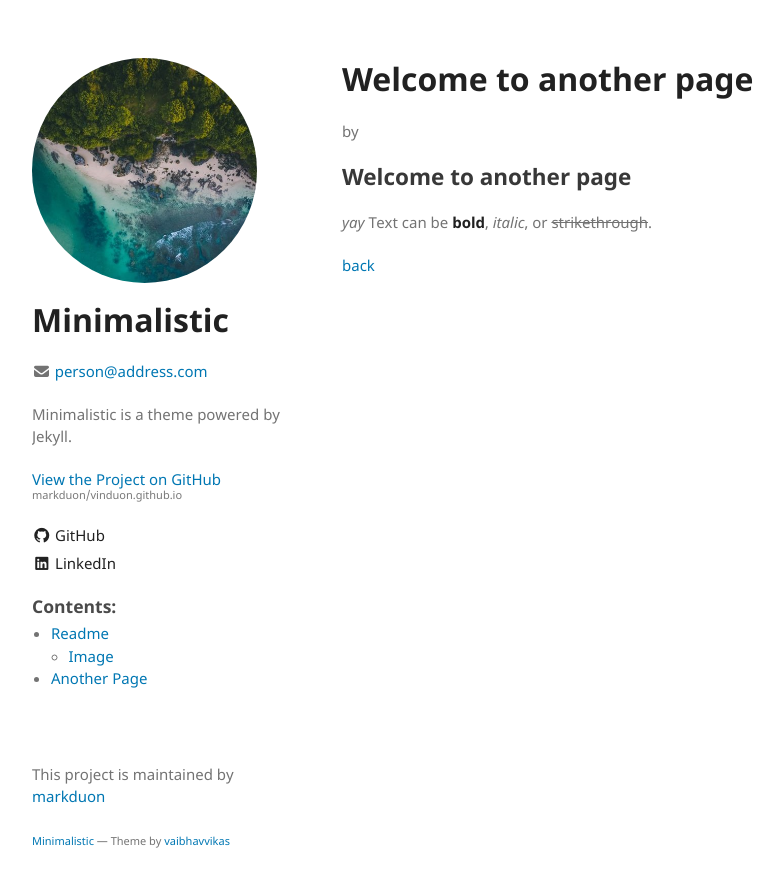
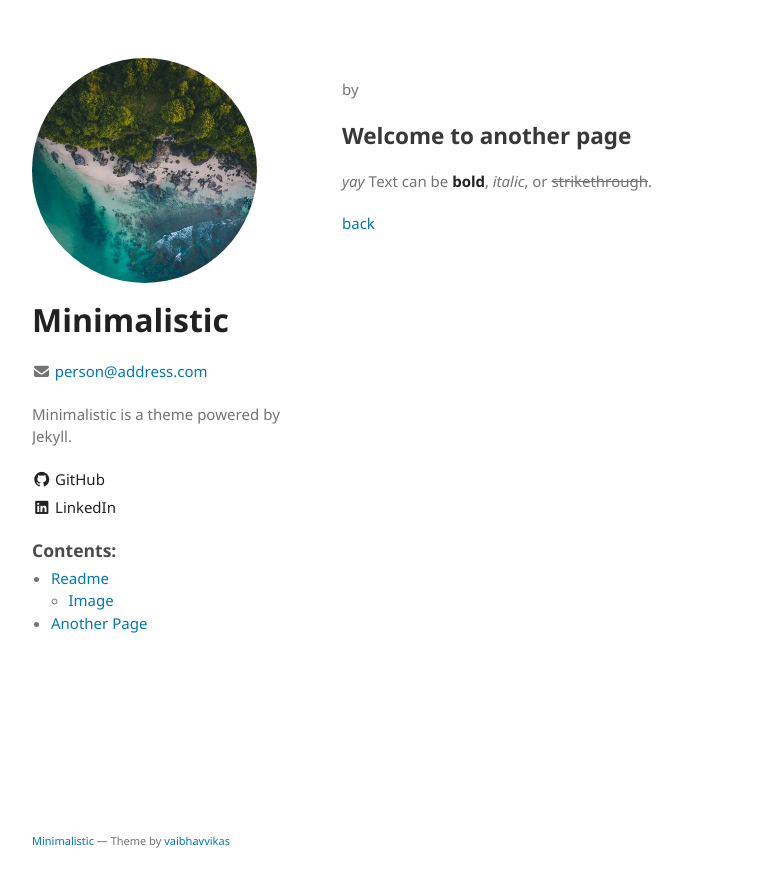
Before and after one commit to markduon/vinduon.github.io, a Jekyll site: the page built from another-page.md, in a window 1280 px wide. Shown: the top 887 px of the page, without its empty margins (178-961 px from the left). Built offline with Jekyll 4.4.1, drawn with Linux system fonts in a browser that asks for light colours; our own code applies the rules of GitHub Pages for plain Markdown files.

Commit message:
update gem

```diff
--- a/Gemfile
+++ b/Gemfile
@@ -18,3 +18,4 @@ gem "webrick"
 # adding the following gems to support removal of "github-pages" dependency
 gem "jemoji"
 gem "kramdown-parser-gfm"
+gem "jekyll-remote-theme"
--- a/_config.yml
+++ b/_config.yml
@@ -9,6 +9,7 @@ plugins:
   - jekyll-sitemap
   - jekyll-seo-tag
   - jemoji
+  - jekyll-remote-theme
 
 platforms:
   - name: GitHub
@@ -26,3 +27,5 @@ navigation:
         link: ./index.html#small-image
   - name: Another Page
     link: ./another-page.html
+
+remote_theme: vaibhavvikas/jekyll-theme-minimalistic
```
Also changed, not shown: Gemfile.lock (added).
